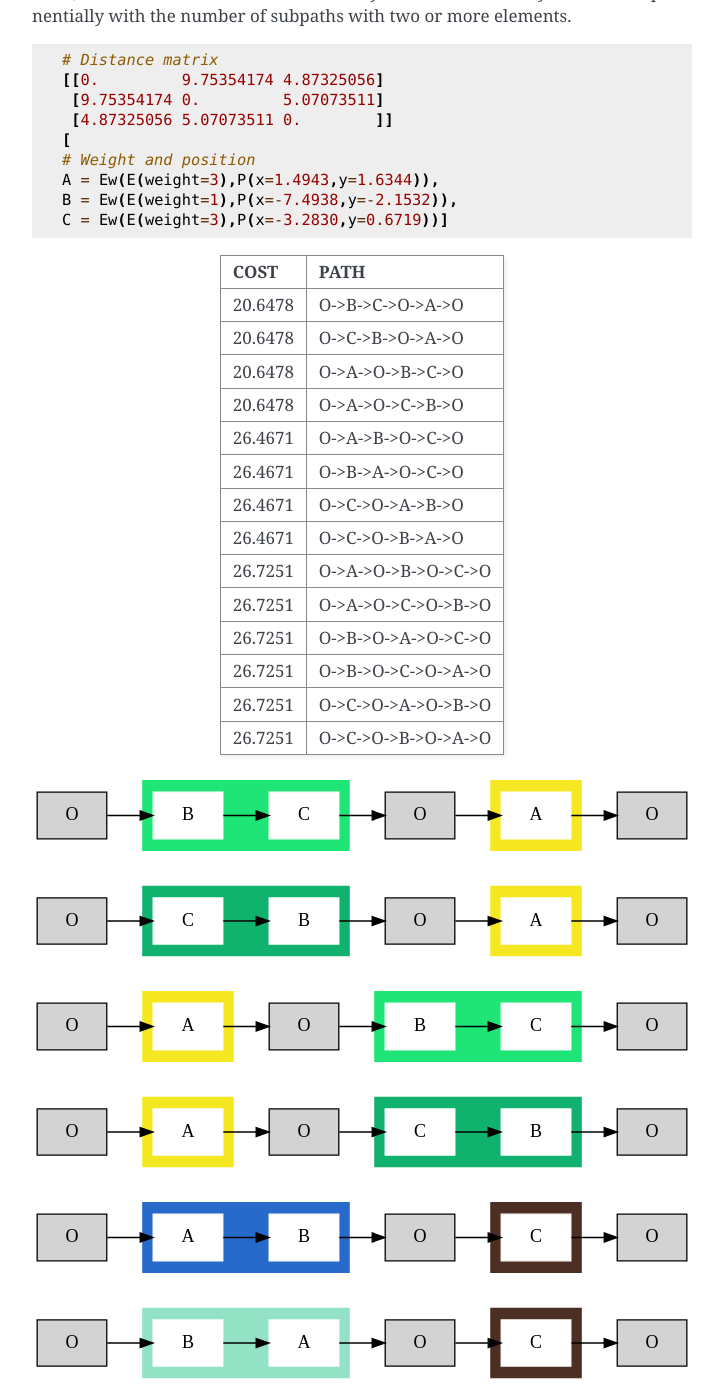
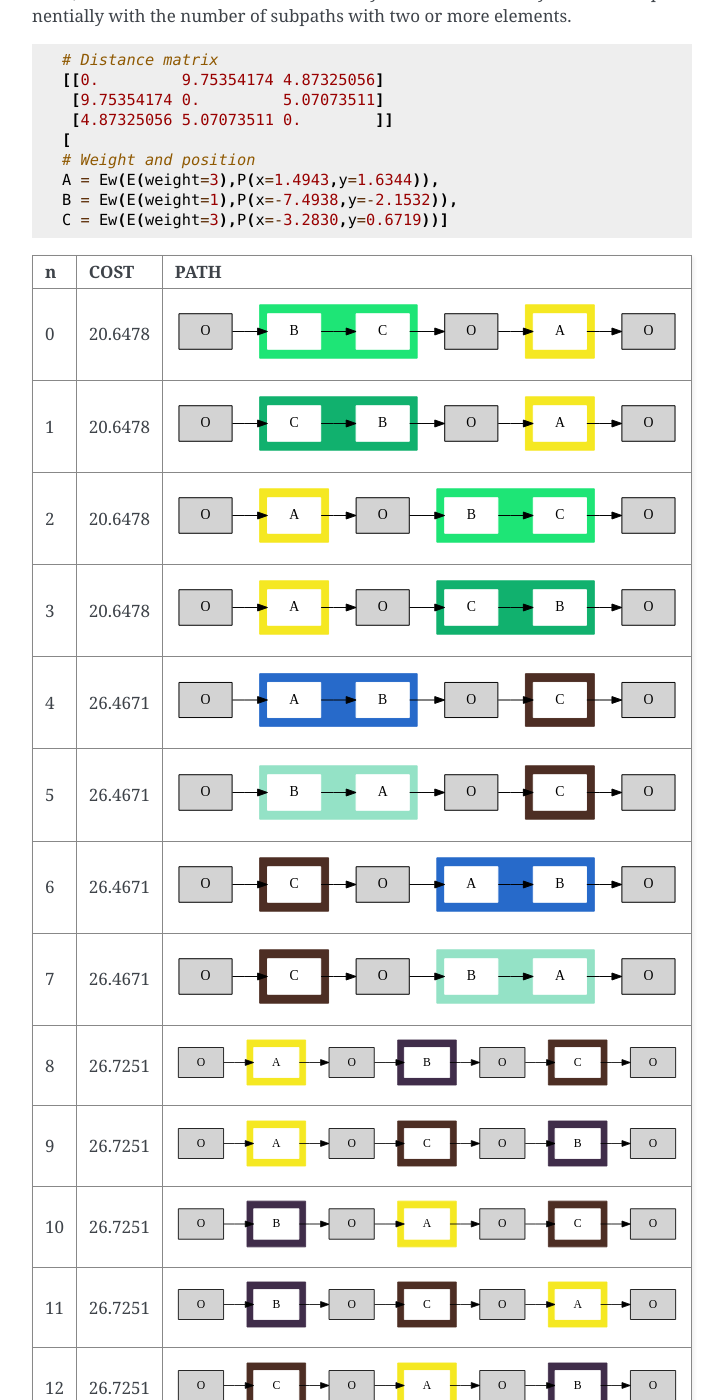
Before and after one commit to juancki/docus, a Sphinx documentation site: the page built from source/problems/knapsack-travelsman-3.rst, in a window 1280 px wide and 1400 px high, scrolled down 1618 px. Shown: the whole window, without its empty margins (388-1112 px from the left). Built offline with Sphinx 7.4.7, drawn with Linux system fonts in a browser that asks for light colours.

Commit message:
better images in the list

```diff
--- a/source/problems/knapsack-travelsman-3.rst
+++ b/source/problems/knapsack-travelsman-3.rst
@@ -67,39 +67,39 @@ Where :math:`Q` is the number of subpaths, s, in the path, p, with two or more e
         C = Ew(E(weight=3),P(x=-3.2830,y=0.6719))]
 
 
-=======  ===================
-COST     PATH
-=======  ===================
-20.6478  O->B->C->O->A->O
-20.6478  O->C->B->O->A->O
-20.6478  O->A->O->B->C->O
-20.6478  O->A->O->C->B->O
-26.4671  O->A->B->O->C->O
-26.4671  O->B->A->O->C->O
-26.4671  O->C->O->A->B->O
-26.4671  O->C->O->B->A->O
-26.7251  O->A->O->B->O->C->O
-26.7251  O->A->O->C->O->B->O
-26.7251  O->B->O->A->O->C->O
-26.7251  O->B->O->C->O->A->O
-26.7251  O->C->O->A->O->B->O
-26.7251  O->C->O->B->O->A->O
-=======  ===================
+===  =======  ===============
+ n   COST     PATH
+===  =======  ===============
+ 0   20.6478  |0|
+ 1   20.6478  |1|
+ 2   20.6478  |2|
+ 3   20.6478  |3|
+ 4   26.4671  |4|
+ 5   26.4671  |5|
+ 6   26.4671  |6|
+ 7   26.4671  |7|
+ 8   26.7251  |8|
+ 9   26.7251  |9|
+ 10  26.7251  |10|
+ 11  26.7251  |11|
+ 12  26.7251  |12|
+ 13  26.7251  |13|
+===  =======  ===============
 
-.. image:: images/basic/basic.svg
-.. image:: images/basic/basic1.svg
-.. image:: images/basic/basic2.svg
-.. image:: images/basic/basic3.svg
-.. image:: images/basic/basic4.svg
-.. image:: images/basic/basic5.svg
-.. image:: images/basic/basic6.svg
-.. image:: images/basic/basic7.svg
-.. image:: images/basic/basic8.svg
-.. image:: images/basic/basic9.svg
-.. image:: images/basic/basic10.svg
-.. image:: images/basic/basic11.svg
-.. image:: images/basic/basic12.svg
-.. image:: images/basic/basic13.svg
+.. |0| image:: images/basic/basic.svg
+.. |1| image:: images/basic/basic1.svg
+.. |2| image:: images/basic/basic2.svg
+.. |3| image:: images/basic/basic3.svg
+.. |4| image:: images/basic/basic4.svg
+.. |5| image:: images/basic/basic5.svg
+.. |6| image:: images/basic/basic6.svg
+.. |7| image:: images/basic/basic7.svg
+.. |8| image:: images/basic/basic8.svg
+.. |9| image:: images/basic/basic9.svg
+.. |10| image:: images/basic/basic10.svg
+.. |11| image:: images/basic/basic11.svg
+.. |12| image:: images/basic/basic12.svg
+.. |13| image:: images/basic/basic13.svg
 
 
 Solutions
```
Also changed, not shown: 5 other files.
